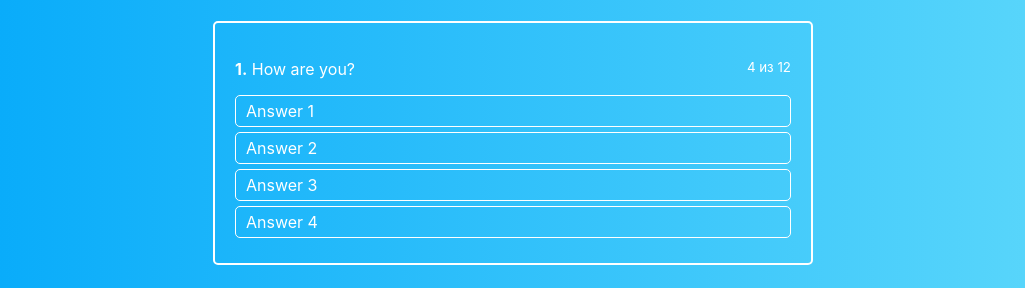
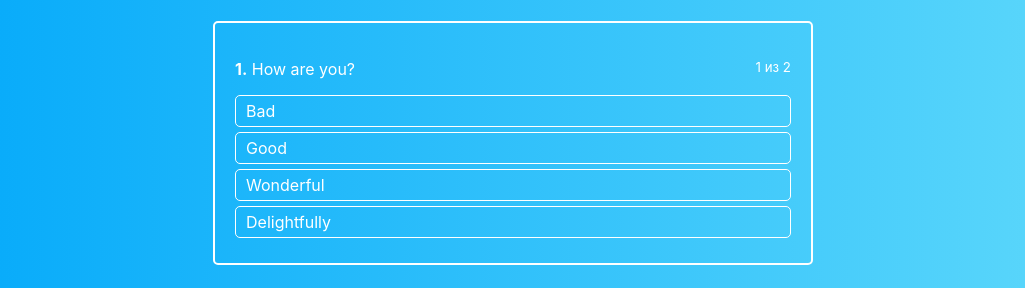
Before and after one commit to shumikhinigor/react, a React (Create React App) app: page / in a window 1280 px wide. Shown: the part 161-449 px from the top of the page, without its empty margins (127-1152 px from the left). Built offline with nearby package versions, Linux system fonts and the light colour scheme.

Commit message:
response status display

```diff
--- a/src/components/QuizActive/AnswersList/AnswerItem/AnswerItem.js
+++ b/src/components/QuizActive/AnswersList/AnswerItem/AnswerItem.js
@@ -3,8 +3,14 @@ import classes from './AnswerItem.module.sass'
 
 class AnswerItem extends Component {
 	render() {
+		const AnswerItemClasses = [ classes.AnswerItem ]
+		if (this.props.state) AnswerItemClasses.push(classes[this.props.state])
+
 		return (
-			<li className={ classes.AnswerItem }>
+			<li
+				className={ AnswerItemClasses.join(' ') }
+				onClick={ () => this.props.onClickAnswer(this.props.answer.id) }
+			>
 				{ this.props.answer.text }
 			</li>
 		)
--- a/src/components/QuizActive/AnswersList/AnswerItem/AnswerItem.module.sass
+++ b/src/components/QuizActive/AnswersList/AnswerItem/AnswerItem.module.sass
@@ -7,3 +7,7 @@
 	&:hover
 		background: rgba(255, 255, 255, .2)
 		transition: background .3s ease-in-out
+	&.success
+		background: rgba(161, 240, 69, .7)
+	&.error
+		background: rgba(240, 87, 108, .7)
--- a/src/components/QuizActive/AnswersList/AnswersList.js
+++ b/src/components/QuizActive/AnswersList/AnswersList.js
@@ -4,7 +4,14 @@ import AnswerItem from './AnswerItem/AnswerItem';
 
 class AnswersList extends Component {
 	render() {
-		const answers = this.props.answers.map((answer, index) => <AnswerItem key={ index } answer={ answer } />)
+		const answers = this.props.answers.map(answer =>
+			<AnswerItem
+				key={ answer.id }
+				answer={ answer }
+				onClickAnswer={ this.props.onClickAnswer }
+				state={ this.props.state ? this.props.state[answer.id] : null }
+			/>
+		)
 		return (
 			<ul className={ classes.AnswersList }>
 				{ answers }
--- a/src/components/QuizActive/QuizActive.js
+++ b/src/components/QuizActive/QuizActive.js
@@ -8,12 +8,17 @@ class QuizActive extends Component {
 			<div className={ classes.QuizActive }>
 				<p className={ classes.Question }>
 					<span>
-						<strong>1.</strong>&nbsp;How are you?
+						<strong>{ this.props.answerNumber }.</strong>&nbsp;
+						{ this.props.question }
 					</span>
-					<small>4 из 12</small>
+					<small>{ this.props.answerNumber } из { this.props.quizLength }</small>
 				</p>
 
-				<AnswersList answers={ this.props.answers }/>
+				<AnswersList
+					state={ this.props.state }
+					answers={ this.props.answers }
+					onClickAnswer={ this.props.onClickAnswer }
+				/>
 			</div>
 		)
 	}
--- a/src/containers/Quiz/Quiz.js
+++ b/src/containers/Quiz/Quiz.js
@@ -6,24 +6,69 @@ class Quiz extends Component {
 	constructor(props) {
 		super(props)
 		this.state = {
+			activeQuestions: 0,
+			answerState: null, // { [id]: 'success || error' }
 			quiz: [
 				{
+					id: 1,
+					question: 'How are you?',
+					correctAnswerId: 2,
 					answers: [
-						{ text: 'Answer 1' },
-						{ text: 'Answer 2' },
-						{ text: 'Answer 3' },
-						{ text: 'Answer 4' }
+						{ id: 1, text: 'Bad' },
+						{ id: 2, text: 'Good' },
+						{ id: 3, text: 'Wonderful' },
+						{ id: 4, text: 'Delightfully' }
+					]
+				},
+				{
+					id: 2,
+					question: 'What is 2 + 2?',
+					correctAnswerId: 3,
+					answers: [
+						{ id: 1, text: '5' },
+						{ id: 2, text: '8' },
+						{ id: 3, text: '4' },
+						{ id: 4, text: '6' }
 					]
 				}
 			]
 		}
 	}
+
+	onClickAnswerHandler = answerId => {
+		const { quiz, activeQuestions } = this.state
+
+		const question = quiz[activeQuestions]
+		if (question.correctAnswerId === answerId) {
+			this.setState({ answerState: { [answerId]: 'success' } })
+			const timeout = setTimeout(() => {
+				if (this.isQuizFinished()) console.log('Finished')
+				else this.setState({ activeQuestions: activeQuestions + 1, answerState: null })
+
+				clearTimeout(timeout)
+			}, 1000)
+		} else {
+			this.setState({ answerState: { [answerId]: 'error' } })
+		}
+	}
+
+	isQuizFinished = () => {
+		return this.state.activeQuestions + 1 === this.state.quiz.length
+	}
+
 	render() {
 		return (
 			<div className={ classes.Quiz }>
 				<div className={ classes.Wrapper }>
 					<h1>Answer all questions</h1>
-					<QuizActive answers={ this.state.quiz[0].answers } />
+					<QuizActive
+						answers={ this.state.quiz[this.state.activeQuestions].answers }
+						question={ this.state.quiz[this.state.activeQuestions].question }
+						onClickAnswer={ this.onClickAnswerHandler }
+						quizLength={ this.state.quiz.length }
+						answerNumber={ this.state.activeQuestions + 1 }
+						state={ this.state.answerState }
+					/>
 				</div>
 			</div>
 		)
```
